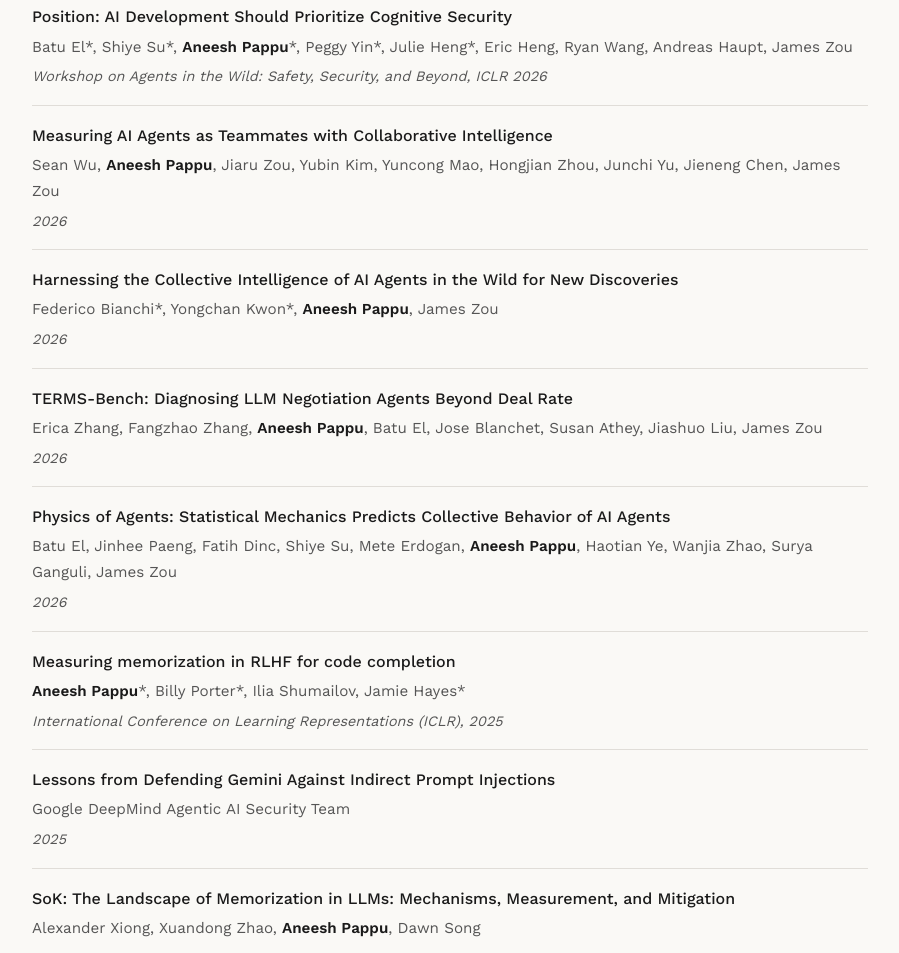
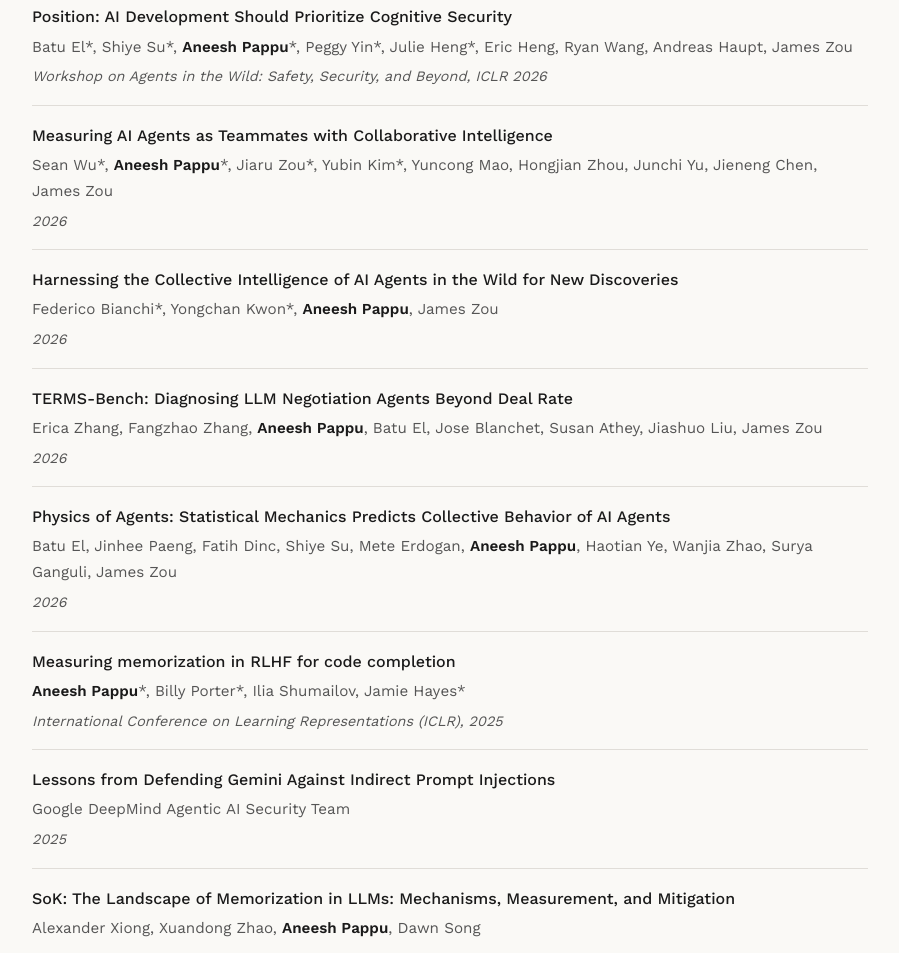
Before and after one commit to apappu97/apappu97.github.io, a plain HTML site: page index.html in a window 1280 px wide. Shown: the part 2620-3573 px from the top of the page, without its empty margins (190-1089 px from the left). Drawn offline with nearby package versions, Linux system fonts and the light colour scheme.

Commit message:
Mark Collaborative Intelligence core contributors as equal contribution
Co-Authored-By: Claude Opus 5.5 <noreply@anthropic.com>

```diff
--- a/index.html
+++ b/index.html
@@ -182,7 +182,7 @@
           </li>
           <li class="pub-item">
             <div class="pub-title"><a href="https://arxiv.org/abs/2611.02633">Measuring AI Agents as Teammates with Collaborative Intelligence</a></div>
-            <div class="pub-authors">Sean Wu, <strong>Aneesh Pappu</strong>, Jiaru Zou, Yubin Kim, Yuncong Mao, Hongjian Zhou, Junchi Yu, Jieneng Chen, James Zou</div>
+            <div class="pub-authors">Sean Wu*, <strong>Aneesh Pappu</strong>*, Jiaru Zou*, Yubin Kim*, Yuncong Mao, Hongjian Zhou, Junchi Yu, Jieneng Chen, James Zou</div>
             <div class="pub-venue">2026</div>
           </li>
           <li class="pub-item">
```
